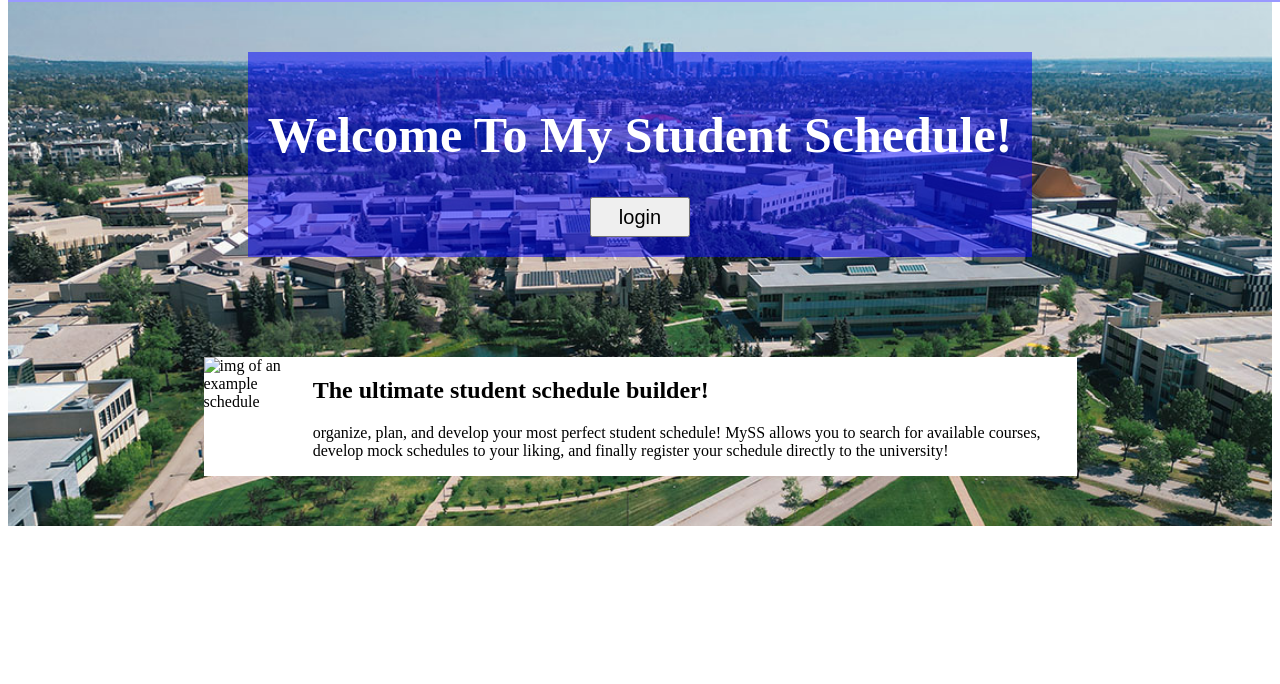
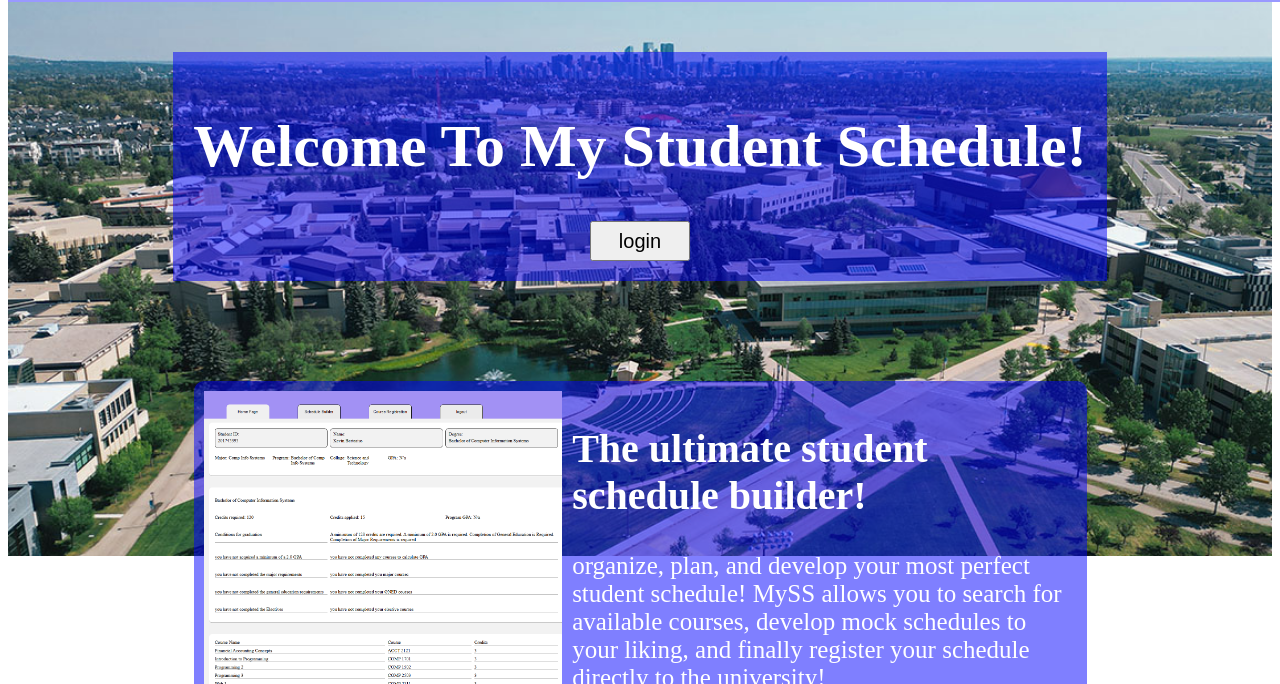
Before and after one commit to kevathin/My-Student-Schedule, a plain HTML site: page flaskr/templates/index.html in a window 1280 px wide. Shown: the part 116-800 px from the top of the page. Drawn offline with Linux system fonts and the light colour scheme.

Commit message:
did some minor fixes

```diff
--- a/flaskr/static/individualStatic/base2.css
+++ b/flaskr/static/individualStatic/base2.css
@@ -16,7 +16,7 @@
 }
 
 #welcomeBox h1{
-    font-size: 50px;
+    font-size: 60px;
     color: white;
 }
 #welcomeBox form input{
@@ -30,5 +30,24 @@
     flex-direction: row;
     width: 75%;
     margin-top: 100px;
-    background-color: white;
+    background-color: rgba(0, 0, 256, 0.5);
+    padding: 10px;
+    border-radius: 10px;
+    border-bottom: 1px solid gray;
 }
+
+#welcomeDescription img{
+    max-height: 400px;
+    object-fit: cover;
+    margin-right: 10px;
+}
+
+#welcomeDescription p{
+    color: white;
+    font-size: 25px;
+}
+
+h2{
+    color: white;
+    font-size: 40px;
+}
--- a/flaskr/templates/index.html
+++ b/flaskr/templates/index.html
@@ -21,7 +21,7 @@
         </div>
         <div id="welcomeDescription">
             <div>
-                <img src="" alt="img of an example schedule">
+                <img src="../static/imgs/HomePageExample.png" alt="img of an example schedule">
             </div>
             <div>
                 <h2>The ultimate student schedule builder!</h2>
```
Also changed, not shown: flaskr/templates/SR.html (+1 -1 lines), flaskr/static/imgs/HomePageExample.png (added), 1 other file.
